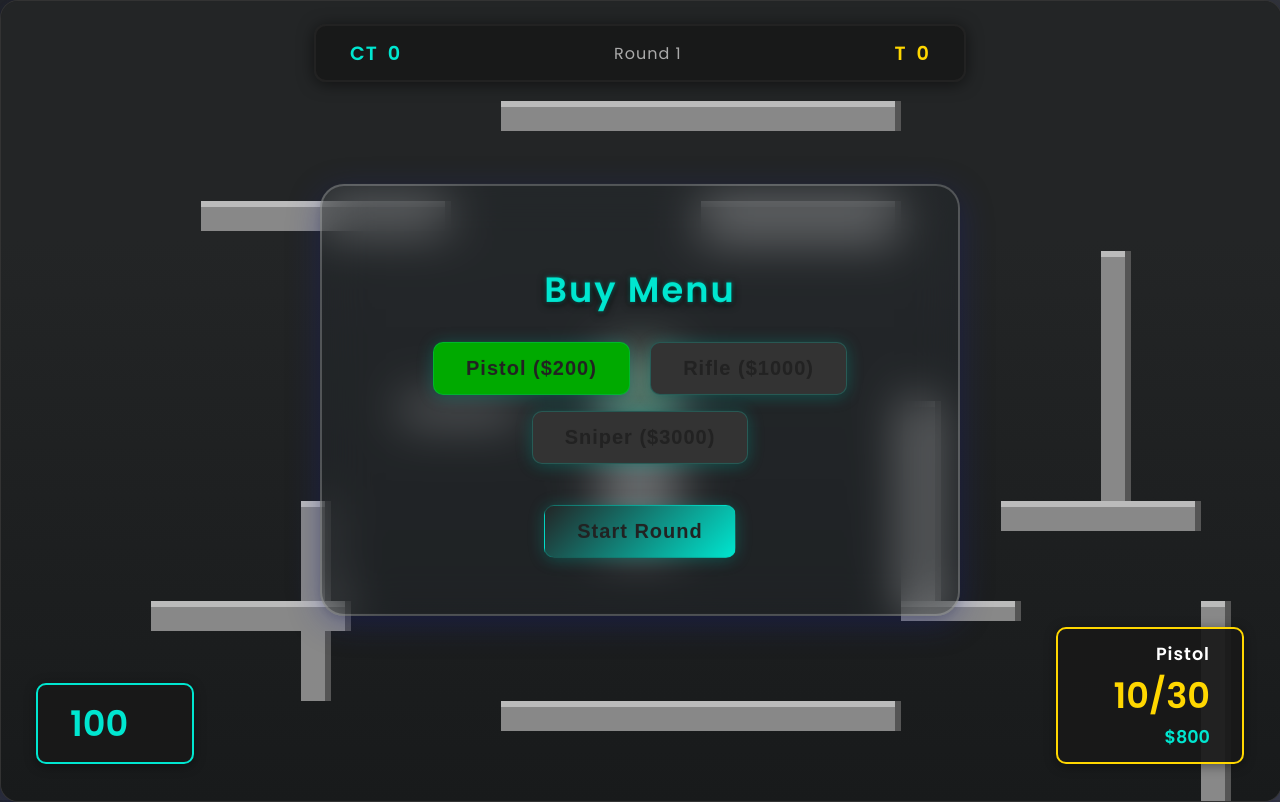
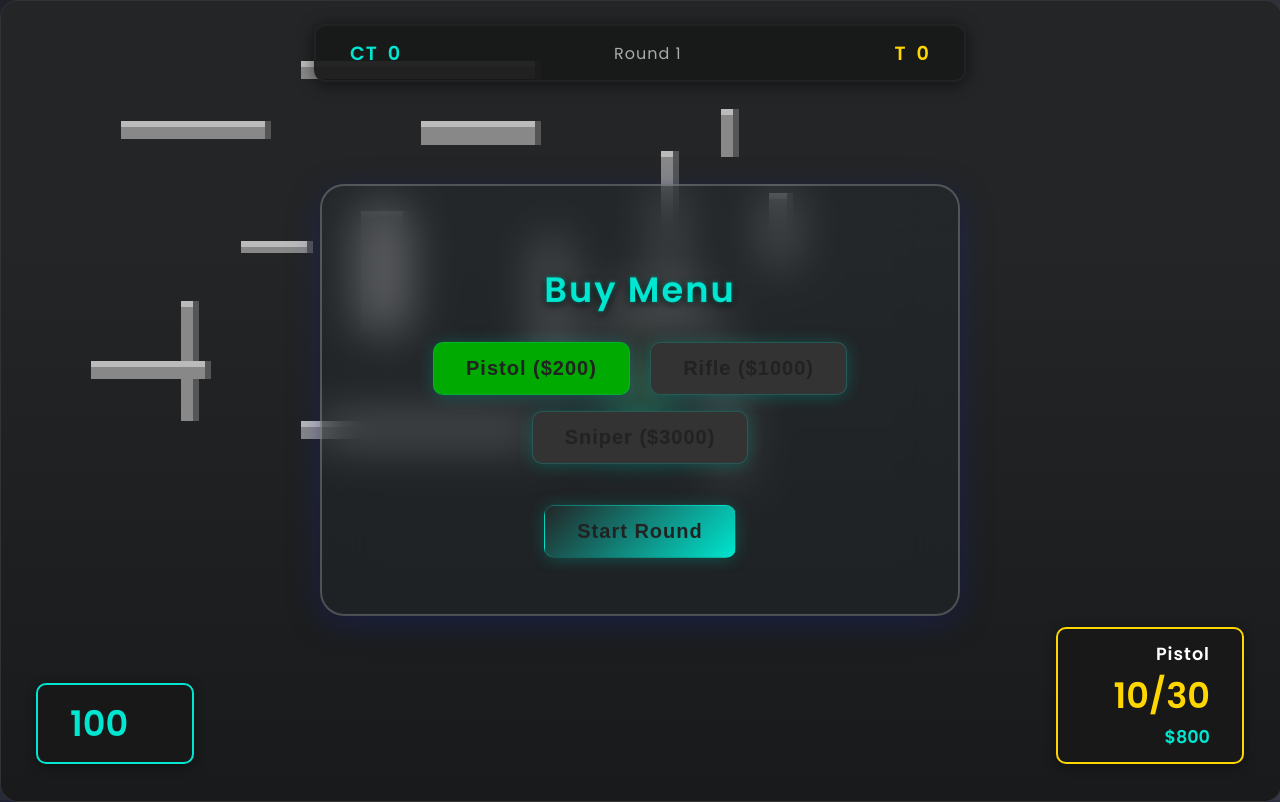
Before and after one commit to Hannankhan203/Counter-Strike-2D-Clone, a plain HTML site: page index.html in a window 1280 px wide. Drawn offline with Linux system fonts and the light colour scheme.

Commit message:
changed the map

```diff
--- a/index.html
+++ b/index.html
@@ -3,7 +3,7 @@
 <head>
   <meta charset="UTF-8">
   <meta name="viewport" content="width=device-width, initial-scale=1.0">
-  <title>2D Counter Strike</title>
+  <title>Minimal FPS Core</title>
   <link rel="stylesheet" href="styles/main.css">
 </head>
 <body>
--- a/js/main.js
+++ b/js/main.js
@@ -11,44 +11,52 @@ function isMobile() {
 
 // Define normal and mobile maps
 const MAPS_DESKTOP = [
-  // Enhanced Main Map
+  // Scaled down and more open Main Map
   [
     // Central area
-    { x: 600, y: 350, w: 80, h: 200 },
-    { x: 700, y: 200, w: 200, h: 40 },
-    { x: 900, y: 400, w: 40, h: 200 },
+    { x: 600 * 0.6, y: 350 * 0.6, w: 80 * 0.6, h: 200 * 0.6 },
+    { x: 700 * 0.6, y: 200 * 0.6, w: 200 * 0.6, h: 40 * 0.6 },
+    { x: 900 * 0.6, y: 400 * 0.6, w: 40 * 0.6, h: 200 * 0.6 },
     // Left side
-    { x: 200, y: 200, w: 250, h: 30 },
-    { x: 300, y: 500, w: 30, h: 200 },
-    { x: 150, y: 600, w: 200, h: 30 },
+    { x: 200 * 0.6, y: 200 * 0.6, w: 250 * 0.6, h: 30 * 0.6 },
+    { x: 300 * 0.6, y: 500 * 0.6, w: 30 * 0.6, h: 200 * 0.6 },
+    { x: 150 * 0.6, y: 600 * 0.6, w: 200 * 0.6, h: 30 * 0.6 },
     // Right side
-    { x: 1100, y: 250, w: 30, h: 250 },
-    { x: 1000, y: 500, w: 200, h: 30 },
-    { x: 1200, y: 600, w: 30, h: 200 },
+    { x: 1100 * 0.6, y: 250 * 0.6, w: 30 * 0.6, h: 250 * 0.6 },
+    { x: 1000 * 0.6, y: 500 * 0.6, w: 200 * 0.6, h: 30 * 0.6 },
+    { x: 1200 * 0.6, y: 600 * 0.6, w: 30 * 0.6, h: 200 * 0.6 },
+    // New right-side walls for more cover (desktop)
+    { x: 1280 * 0.6, y: 320 * 0.6, w: 40 * 0.6, h: 120 * 0.6 }, // vertical wall (moved further right)
+    { x: 1150 * 0.6, y: 600 * 0.6, w: 80 * 0.6, h: 30 * 0.6 }, // horizontal wall (moved lower)
+    { x: 1200 * 0.6, y: 180 * 0.6, w: 30 * 0.6, h: 80 * 0.6 }, // short vertical wall (moved up)
     // Top and bottom
-    { x: 500, y: 100, w: 400, h: 30 },
-    { x: 500, y: 700, w: 400, h: 30 },
+    { x: 500 * 0.6, y: 100 * 0.6, w: 400 * 0.6, h: 30 * 0.6 },
+    { x: 500 * 0.6, y: 700 * 0.6, w: 400 * 0.6, h: 30 * 0.6 },
     // Diagonal cover
-    { x: 400, y: 400, w: 120, h: 20 },
-    { x: 900, y: 600, w: 120, h: 20 }
+    { x: 400 * 0.6, y: 400 * 0.6, w: 120 * 0.6, h: 20 * 0.6 },
+    { x: 900 * 0.6, y: 600 * 0.6, w: 120 * 0.6, h: 20 * 0.6 }
   ]
 ];
 const MAPS_MOBILE = [
   [
     // Central area
-    { x: 180, y: 120, w: 40, h: 80 },
-    { x: 260, y: 80, w: 80, h: 20 },
-    { x: 340, y: 180, w: 20, h: 80 },
-    { x: 60, y: 80, w: 80, h: 14 },
-    { x: 100, y: 180, w: 14, h: 80 },
-    { x: 40, y: 220, w: 80, h: 14 },
-    { x: 380, y: 100, w: 14, h: 80 },
-    { x: 340, y: 220, w: 80, h: 14 },
-    { x: 420, y: 240, w: 14, h: 80 },
-    { x: 120, y: 40, w: 120, h: 10 },
-    { x: 120, y: 260, w: 120, h: 10 },
-    { x: 180, y: 160, w: 40, h: 8 },
-    { x: 340, y: 240, w: 40, h: 8 }
+    { x: 180 * 0.6, y: 120 * 0.6, w: 40 * 0.6, h: 80 * 0.6 },
+    { x: 260 * 0.6, y: 80 * 0.6, w: 80 * 0.6, h: 20 * 0.6 },
+    { x: 340 * 0.6, y: 180 * 0.6, w: 20 * 0.6, h: 80 * 0.6 },
+    { x: 60 * 0.6, y: 80 * 0.6, w: 80 * 0.6, h: 14 * 0.6 },
+    { x: 100 * 0.6, y: 180 * 0.6, w: 14 * 0.6, h: 80 * 0.6 },
+    { x: 40 * 0.6, y: 220 * 0.6, w: 80 * 0.6, h: 14 * 0.6 },
+    { x: 380 * 0.6, y: 100 * 0.6, w: 14 * 0.6, h: 80 * 0.6 },
+    { x: 340 * 0.6, y: 220 * 0.6, w: 80 * 0.6, h: 14 * 0.6 },
+    { x: 420 * 0.6, y: 240 * 0.6, w: 14 * 0.6, h: 80 * 0.6 },
+    { x: 120 * 0.6, y: 40 * 0.6, w: 120 * 0.6, h: 10 * 0.6 },
+    { x: 120 * 0.6, y: 260 * 0.6, w: 120 * 0.6, h: 10 * 0.6 },
+    { x: 180 * 0.6, y: 160 * 0.6, w: 40 * 0.6, h: 8 * 0.6 },
+    { x: 340 * 0.6, y: 240 * 0.6, w: 40 * 0.6, h: 8 * 0.6 },
+    // New right-side walls for more cover (mobile)
+    { x: 470 * 0.6, y: 100 * 0.6, w: 20 * 0.6, h: 40 * 0.6 }, // vertical wall (moved further right)
+    { x: 400 * 0.6, y: 210 * 0.6, w: 40 * 0.6, h: 10 * 0.6 }, // horizontal wall (moved lower)
+    { x: 430 * 0.6, y: 40 * 0.6, w: 10 * 0.6, h: 30 * 0.6 }, // short vertical wall (moved up)
   ]
 ];
 const MAPS = isMobile() ? MAPS_MOBILE : MAPS_DESKTOP;
@@ -78,7 +86,7 @@ const player = {
   y: canvas.height / 2,
   angle: 0,
   speed: 3,
-  radius: 20,
+  radius: isMobile() ? 4 : 14,
   health: 100,
   ammo: 10,
   reserve: 30,
@@ -102,7 +110,7 @@ class Bot {
     this.y = y;
     this.angle = 0;
     this.speed = 2;
-    this.radius = 20;
+    this.radius = isMobile() ? 4 : 14;
     this.health = 100;
     this.ammo = 10;
     this.reloadTime = 60;
@@ -117,7 +125,6 @@ class Bot {
     this.strafeDir = Math.random() < 0.5 ? 1 : -1;
     this.reactionTimer = 0;
     this.aimError = 0;
-    if (isMobile()) this.radius = 5;
   }
   update() {
     if (!this.alive) return;
@@ -1096,7 +1103,7 @@ if (btnReload) {
 
 // Adjust player and bot size and health for mobile
 if (isMobile()) {
-  player.radius = 5;
+  player.radius = 4;
   player.x = canvas.width / 2;
   player.y = canvas.height / 2;
   player.health = 300;
```
Also changed, not shown: styles/main.css (line endings or trailing spaces).
